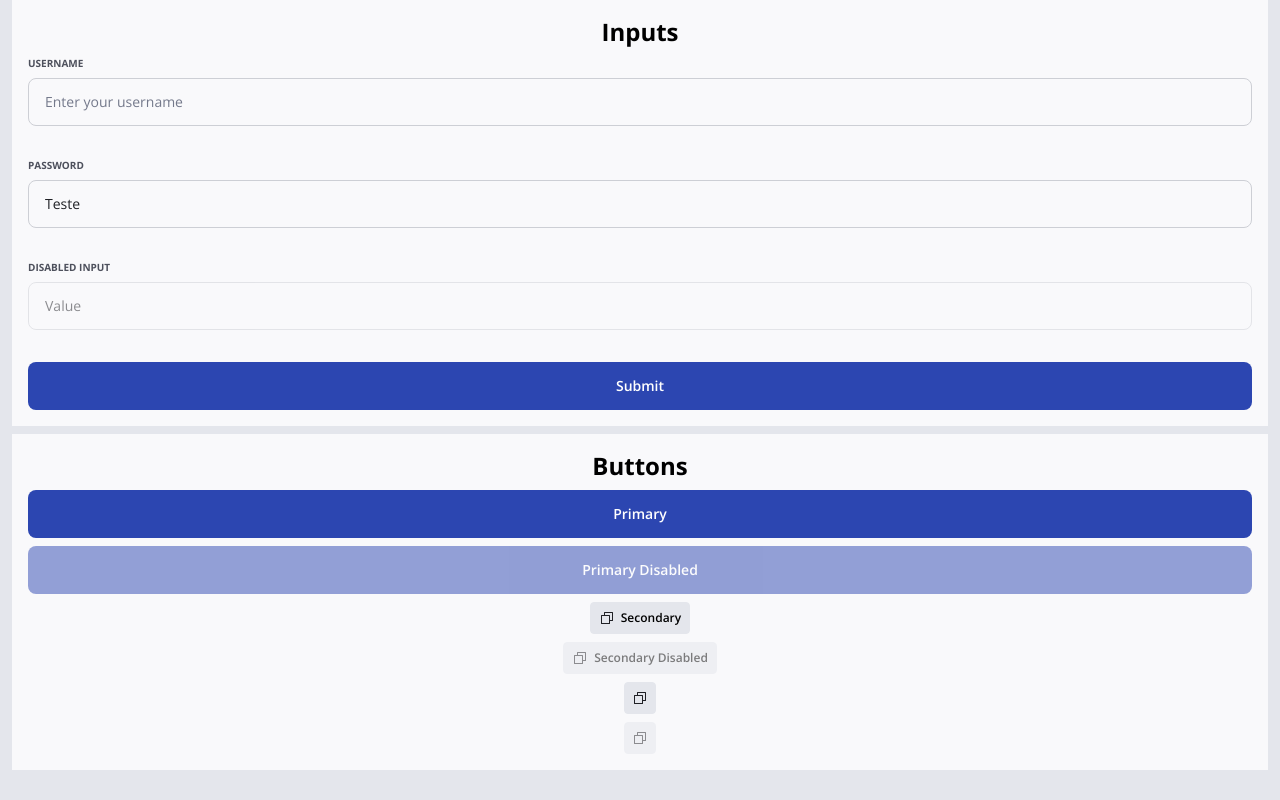
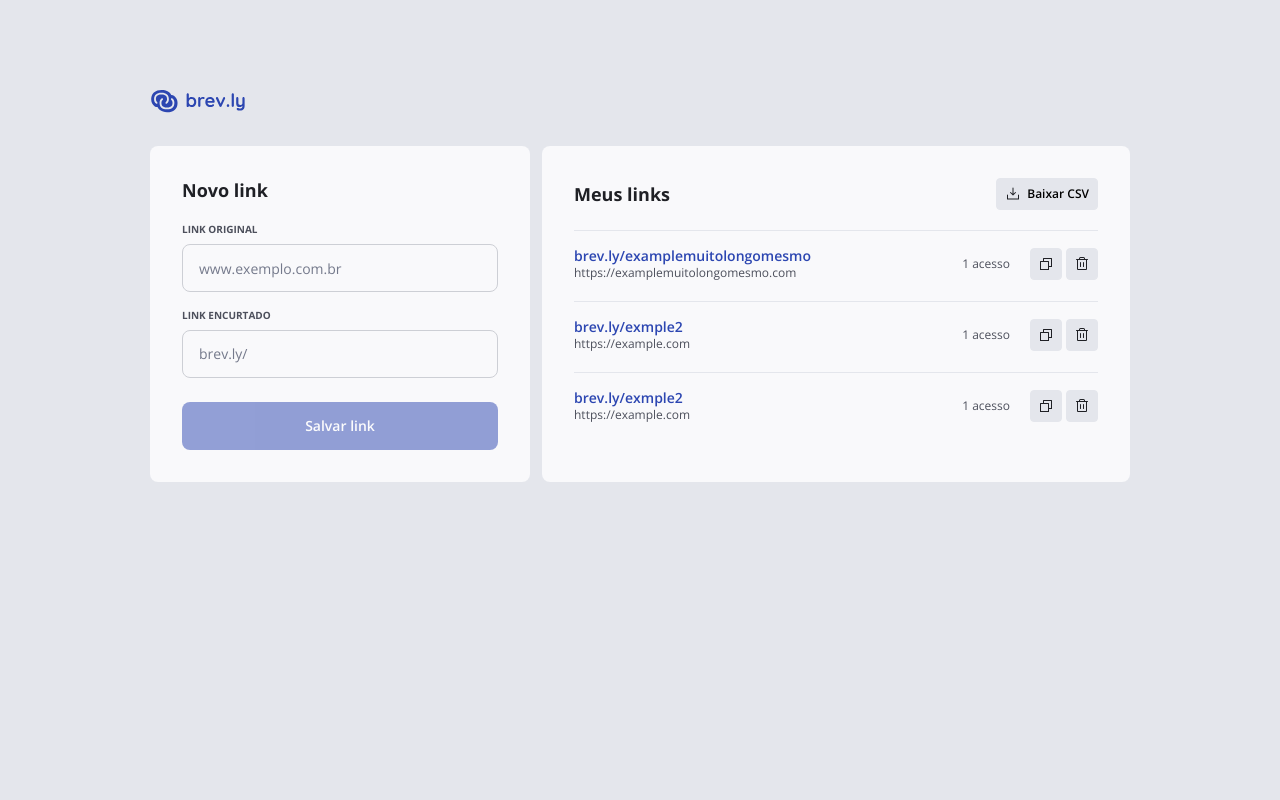
Before and after one commit to thiagomf712/brevly, a React (Vite) app in the folder web/: page / in a window 1280 px wide. Built offline with nearby package versions, Linux system fonts and the light colour scheme; no server answers.

Commit message:
web: add layout home page

```diff
--- a/web/biome.json
+++ b/web/biome.json
@@ -18,6 +18,7 @@
     "enabled": true,
     "rules": {
       "recommended": true,
+      "correctness": { "noUnusedImports": { "fix": "safe", "level": "warn" } },
       "nursery": {
         "useSortedClasses": {
           "fix": "safe",
--- a/web/index.html
+++ b/web/index.html
@@ -15,7 +15,7 @@
       rel="stylesheet"
     />
   </head>
-  <body class="antialiased bg-gray-200 px-3">
+  <body class="antialiased bg-gray-200 px-3 max-w-screen">
     <div id="root"></div>
     <script type="module" src="/src/main.tsx"></script>
   </body>
--- a/web/src/components/ui/input.tsx
+++ b/web/src/components/ui/input.tsx
@@ -1,19 +1,38 @@
 import type { ComponentProps } from 'react'
 import { cn } from '@/lib/utils'
 
-function Input({ className, type, ...props }: ComponentProps<'input'>) {
+type InputProps = ComponentProps<'input'> & {
+  prefix?: string
+}
+
+function Input({ className, type, prefix, ...props }: InputProps) {
   return (
-    <input
-      type={type}
-      data-slot="input"
+    <div
       className={cn(
-        'w-full rounded-lg min-h-12 px-4 bg-transparent outline-none disabled:opacity-50',
-        'text-base font-normal text-gray-600 placeholder:text-base placeholder:font-normal placeholder:text-gray-400',
-        'border border-gray-300 focus-visible:ring focus-visible:ring-blue-base focus-visible:border-blue-base aria-invalid:not-focus-visible:border-danger aria-invalid:not-focus-visible:ring aria-invalid:not-focus-visible:ring-danger',
+        'group flex min-h-12 w-full items-center rounded-lg border border-gray-300 bg-transparent px-4 transition-all',
+        'focus-within:border-blue-base focus-within:ring focus-within:ring-blue-base',
+        'data-[invalid=true]:not-focus-within:border-danger data-[invalid=true]:not-focus-within:ring data-[invalid=true]:not-focus-within:ring-danger',
         className
       )}
-      {...props}
-    />
+      data-invalid={props['aria-invalid']}
+    >
+      {prefix && (
+        <span className="pointer-events-none select-none font-normal text-base text-gray-400">
+          {prefix}
+        </span>
+      )}
+
+      <input
+        type={type}
+        data-slot="input"
+        className={cn(
+          'h-full w-full bg-transparent p-0 font-normal text-base text-gray-600 outline-none disabled:opacity-50',
+          'placeholder:font-normal placeholder:text-base placeholder:text-gray-400',
+          className
+        )}
+        {...props}
+      />
+    </div>
   )
 }
 
--- a/web/src/index.css
+++ b/web/src/index.css
@@ -27,6 +27,9 @@
   --text-xs: 0.625rem; /* 10px */
   --text-xs--line-height: 0.875rem; /* 14px */
 
+  /* Spacing */
+  --spacing-22: 5.5rem; /* 88px */
+
   /* Color: Blue */
   --color-blue-base: oklch(0.4434 0.1726 268.01); /* #2C46B1 */
   --color-blue-dark: oklch(0.4045 0.1357 269.05); /* #2C4091 */
--- /dev/null
+++ b/web/src/pages/Home/_components/create-form.tsx
@@ -0,0 +1,93 @@
+import { zodResolver } from '@hookform/resolvers/zod'
+import { useForm } from 'react-hook-form'
+import { z } from 'zod/v4'
+import { Button } from '@/components/ui/button'
+import {
+  Form,
+  FormControl,
+  FormField,
+  FormItem,
+  FormLabel,
+  FormMessage,
+} from '@/components/ui/form'
+import { Input } from '@/components/ui/input'
+
+const createLinkSchema = z.object({
+  originalLink: z.url({ error: 'Informe uma URL válida' }),
+  shortLink: z
+    .string()
+    .regex(/^[a-zA-Z0-9-]+$/, {
+      error: 'O link encurtado deve conter apenas letras, números e hifens',
+    })
+    .min(3, { error: 'O link encurtado deve ter pelo menos 3 caracteres' })
+    .max(100, { error: 'O link encurtado deve ter no máximo 100 caracteres' }),
+})
+type CreateLinkData = z.input<typeof createLinkSchema>
+
+export function CreateNewLinkForm() {
+  const form = useForm<CreateLinkData>({
+    resolver: zodResolver(createLinkSchema),
+    defaultValues: {
+      originalLink: '',
+      shortLink: '',
+    },
+  })
+
+  const inputs = form.watch()
+
+  const isFormEmpty = inputs.originalLink === '' || inputs.shortLink === ''
+
+  function handleSubmit(data: CreateLinkData) {
+    console.log('Form submitted:', data)
+  }
+
+  return (
+    <section className="md-gap-6 flex flex-col justify-center gap-5 rounded-lg bg-gray-100 p-6 md:p-8">
+      <h2 className="text-gray-600 text-lg">Novo link</h2>
+
+      <Form {...form}>
+        <form
+          onSubmit={form.handleSubmit(handleSubmit)}
+          className="grid gap-5 md:gap-6"
+        >
+          <div className="grid gap-4">
+            <FormField
+              control={form.control}
+              name="originalLink"
+              render={({ field }) => (
+                <FormItem>
+                  <FormLabel>link original</FormLabel>
+
+                  <FormControl>
+                    <Input placeholder="www.exemplo.com.br" {...field} />
+                  </FormControl>
+
+                  <FormMessage />
+                </FormItem>
+              )}
+            />
+            <FormField
+              control={form.control}
+              name="shortLink"
+              render={({ field }) => (
+                <FormItem>
+                  <FormLabel>link encurtado</FormLabel>
+
+                  <FormControl>
+                    <Input prefix="brev.ly/" {...field} />
+                  </FormControl>
+
+                  <FormMessage />
+                </FormItem>
+              )}
+            />
+          </div>
+
+          <Button type="submit" disabled={isFormEmpty}>
+            Salvar link
+          </Button>
+        </form>
+      </Form>
+    </section>
+  )
+}
--- /dev/null
+++ b/web/src/pages/Home/_components/link-item.tsx
@@ -0,0 +1,46 @@
+import { CopyIcon, TrashIcon } from '@phosphor-icons/react'
+import { Link } from 'react-router'
+import type { ApiLink } from '@/api/links/list-all'
+import { Button } from '@/components/ui/button'
+import { env } from '@/env'
+
+type LinkItemProps = {
+  link: ApiLink
+}
+
+export function LinkItem({ link }: LinkItemProps) {
+  return (
+    <>
+      <div className="mt-4 mb-3 h-px w-full bg-gray-200 md:mt-5 md:mb-4" />
+
+      <div className="flex items-center justify-between gap-4 md:gap-5">
+        <div className="min-w-0 flex-1">
+          <Link
+            to={`${env.VITE_FRONTEND_URL}/${link.code}`}
+            target="_blank"
+            className="block truncate text-base text-blue-base"
+          >
+            <span>brev.ly/</span>
+            {link.code}
+          </Link>
+          <p className="truncate text-gray-500 text-sm">{link.originalUrl}</p>
+        </div>
+        <div className="flex shrink-0 items-center gap-4 md:gap-5">
+          <span className="text-gray-500 text-sm">
+            {link.accessCount} {link.accessCount === 1 ? 'acesso' : 'acessos'}
+          </span>
+
+          <div className="flex items-center gap-1">
+            <Button variant="icon">
+              <CopyIcon />
+            </Button>
+
+            <Button variant="icon">
+              <TrashIcon />
+            </Button>
+          </div>
+        </div>
+      </div>
+    </>
+  )
+}
--- /dev/null
+++ b/web/src/pages/Home/_components/links-list.tsx
@@ -0,0 +1,38 @@
+import { DownloadSimpleIcon, LinkIcon } from '@phosphor-icons/react'
+import type { ApiLink } from '@/api/links/list-all'
+import { Button } from '@/components/ui/button'
+import { LinkItem } from './link-item'
+
+type LinksListProps = {
+  links: ApiLink[]
+}
+
+export function LinksList({ links }: LinksListProps) {
+  return (
+    <section className="overflow-hidden rounded-lg bg-gray-100 p-6 md:p-8">
+      <header className="flex items-center justify-between">
+        <h2 className="text-gray-600 text-lg">Meus links</h2>
+
+        <Button variant="secondary" disabled={links.length === 0}>
+          <DownloadSimpleIcon />
+          Baixar CSV
+        </Button>
+      </header>
+
+      {links.length === 0 ? (
+        <>
+          <div className="mt-4 mb-3 h-px w-full bg-gray-200 md:mt-5 md:mb-4" />
+
+          <div className="flex flex-col items-center justify-center gap-3 pt-4 pb-6">
+            <LinkIcon className="size-8 text-gray-400" />
+            <p className="text-gray-500 text-xs uppercase">
+              ainda não existem links cadastrados
+            </p>
+          </div>
+        </>
+      ) : (
+        links.map(link => <LinkItem key={link.id} link={link} />)
+      )}
+    </section>
+  )
+}
--- /dev/null
+++ b/web/src/pages/Home/_components/logo.tsx
@@ -0,0 +1,9 @@
+import Logo from '@/assets/logo.svg'
+
+export function LogoContainer() {
+  return (
+    <div className="flex items-center justify-center pb-3 md:col-span-2 md:justify-start md:pb-5">
+      <img src={Logo} alt="brev.ly" className="w-[96px]" />
+    </div>
+  )
+}
--- a/web/src/pages/Home/page.tsx
+++ b/web/src/pages/Home/page.tsx
@@ -1,123 +1,38 @@
-import { zodResolver } from '@hookform/resolvers/zod'
-import { CopyIcon } from '@phosphor-icons/react'
-import { useForm } from 'react-hook-form'
-import { z } from 'zod/v4'
-import { Button } from '@/components/ui/button'
-import {
-  Form,
-  FormControl,
-  FormField,
-  FormItem,
-  FormLabel,
-  FormMessage,
-} from '@/components/ui/form'
-import { Input } from '@/components/ui/input'
-
-const formSchema = z.object({
-  username: z.string().min(1, 'Username is required'),
-  password: z.string().min(1, 'Password is required'),
-  disabled: z.string(),
-})
-type FormSchema = z.input<typeof formSchema>
+import { useState } from 'react'
+import type { ApiLink } from '@/api/links/list-all'
+import { CreateNewLinkForm } from './_components/create-form'
+import { LinksList } from './_components/links-list'
+import { LogoContainer } from './_components/logo'
 
 export function HomePage() {
-  const form = useForm<FormSchema>({
-    resolver: zodResolver(formSchema),
-    defaultValues: {
-      username: '',
-      password: 'Teste',
-      disabled: 'Value',
+  const [links, _] = useState<ApiLink[]>([
+    {
+      id: '1',
+      originalUrl: 'https://examplemuitolongomesmo.com',
+      code: 'examplemuitolongomesmo',
+      accessCount: 1,
     },
-  })
-
-  function handleSubmit(data: FormSchema) {
-    console.log('Form submitted:', data)
-  }
+    {
+      id: '2',
+      originalUrl: 'https://example.com',
+      code: 'exmple2',
+      accessCount: 1,
+    },
+    {
+      id: '3',
+      originalUrl: 'https://example.com',
+      code: 'exmple2',
+      accessCount: 1,
+    },
+  ])
 
   return (
-    <>
-      <div className="flex flex-col items-center justify-center gap-2 bg-gray-100 p-4">
-        <p className="text-xl">Inputs</p>
+    <div className="mx-auto mt-8 grid max-w-[980px] gap-3 pb-8 md:mt-22 md:grid-cols-[380px_1fr]">
+      <LogoContainer />
 
-        <Form {...form}>
-          <form
-            onSubmit={form.handleSubmit(handleSubmit)}
-            className="w-full space-y-8"
-          >
-            <FormField
-              control={form.control}
-              name="username"
-              render={({ field }) => (
-                <FormItem>
-                  <FormLabel>Username</FormLabel>
-                  <FormControl>
-                    <Input placeholder="Enter your username" {...field} />
-                  </FormControl>
+      <CreateNewLinkForm />
 
-                  <FormMessage />
-                </FormItem>
-              )}
-            />
-            <FormField
-              control={form.control}
-              name="password"
-              render={({ field }) => (
-                <FormItem>
-                  <FormLabel>Password</FormLabel>
-                  <FormControl>
-                    <Input {...field} />
-                  </FormControl>
-
-                  <FormMessage />
-                </FormItem>
-              )}
-            />
-            <FormField
-              control={form.control}
-              name="disabled"
-              disabled
-              render={({ field }) => (
-                <FormItem>
-                  <FormLabel>Disabled Input</FormLabel>
-                  <FormControl>
-                    <Input
-                      type="text"
-                      placeholder="This input is disabled"
-                      {...field}
-                    />
-                  </FormControl>
-
-                  <FormMessage />
-                </FormItem>
-              )}
-            />
-
-            <Button type="submit">Submit</Button>
-          </form>
-        </Form>
-      </div>
-
-      <div className="mt-2 flex flex-col items-center justify-center gap-2 bg-gray-100 p-4">
-        <p className="text-xl">Buttons</p>
-
-        <Button>Primary</Button>
-        <Button disabled>Primary Disabled</Button>
-
-        <Button variant="secondary">
-          <CopyIcon /> Secondary
-        </Button>
-        <Button variant="secondary" disabled>
-          <CopyIcon />
-          Secondary Disabled
-        </Button>
-
-        <Button variant="icon">
-          <CopyIcon />
-        </Button>
-        <Button variant="icon" disabled>
-          <CopyIcon />
-        </Button>
-      </div>
-    </>
+      <LinksList links={links} />
+    </div>
   )
 }
```
Also changed, not shown: 1 other file (tests, documents, lock files or other folders).
